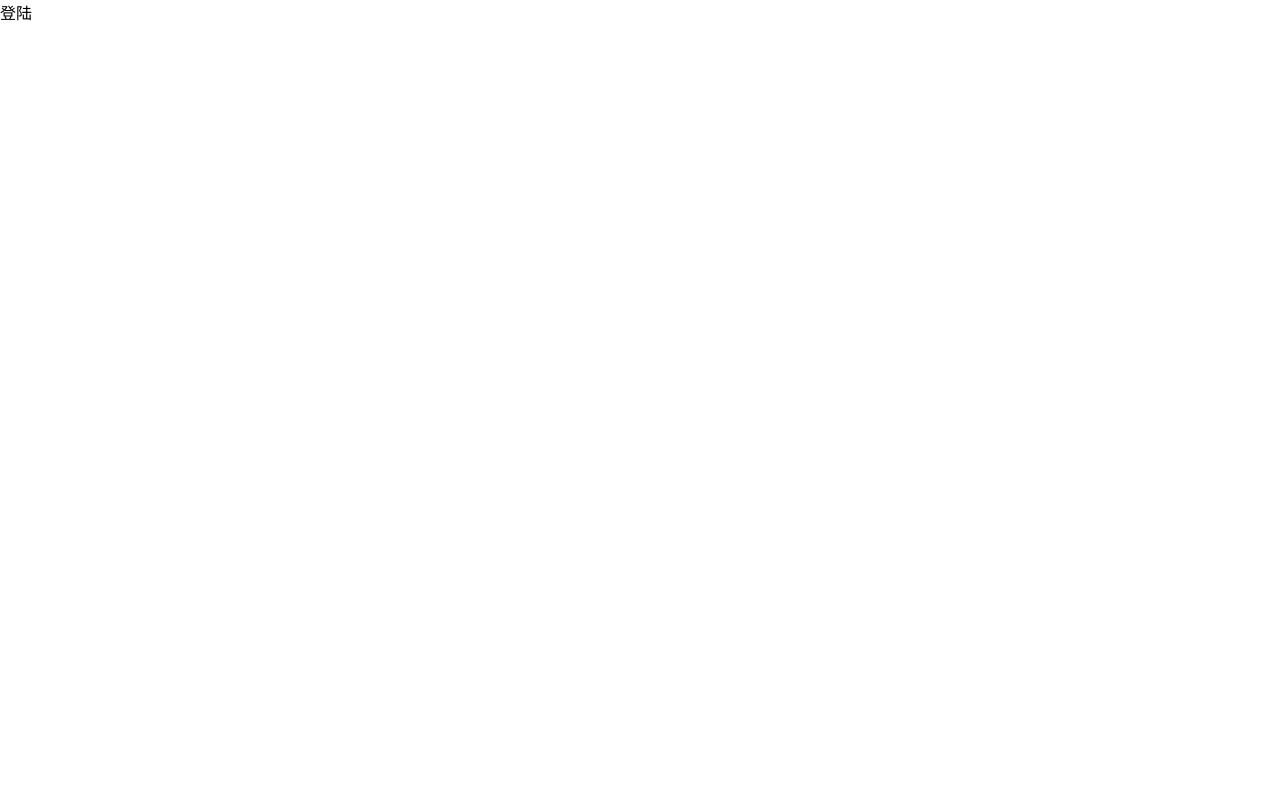
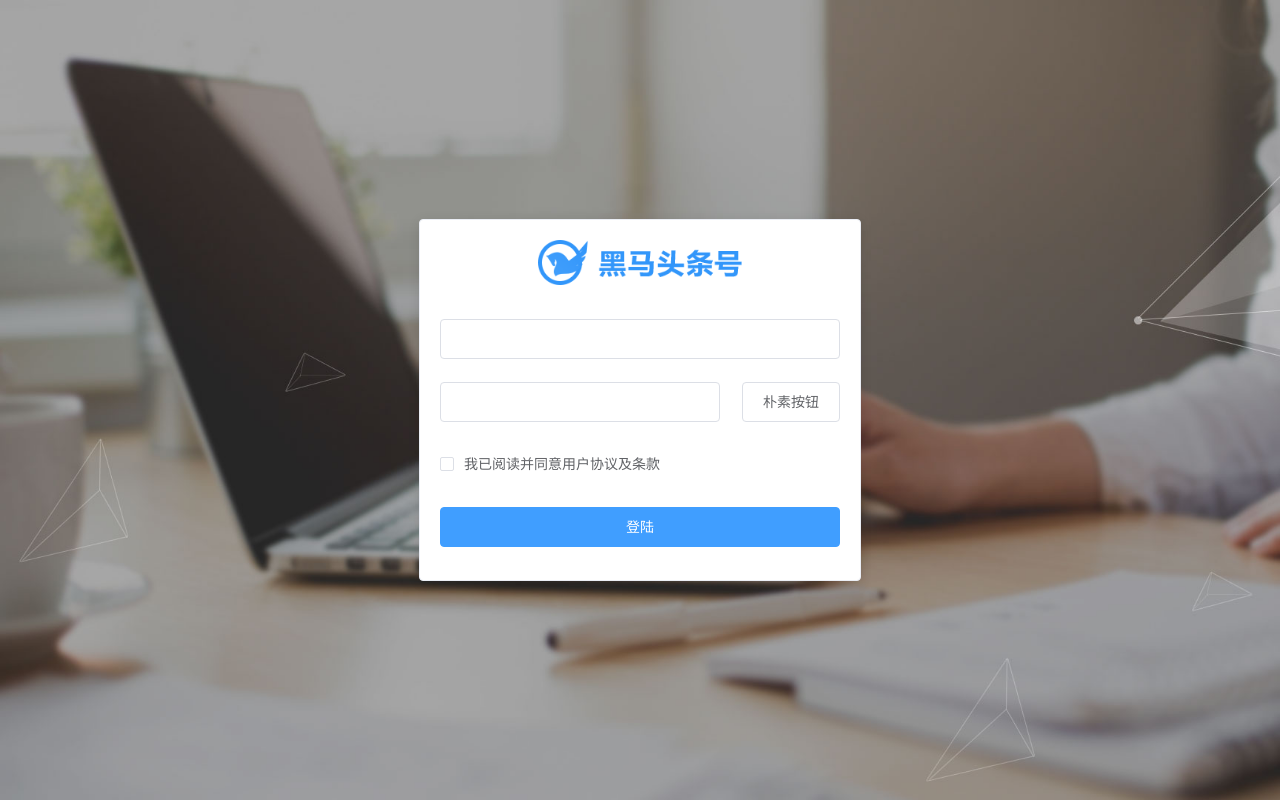
Before and after one commit to along521/88heimatoutiao, a Vue app: page /#/login in a window 1280 px wide. Built offline with nearby package versions, Linux system fonts and the light colour scheme.

Commit message:
登陆模块-页面布局及样式

```diff
--- a/src/views/login/index.vue
+++ b/src/views/login/index.vue
@@ -1,5 +1,32 @@
 <template>
-  <div>登陆</div>
+  <div class="login">
+      <!-- el ui卡片组件 -->
+      <el-card class="login-card">
+          <!-- 卡片内容 -->
+        <div class="title">
+            <img src="../../assets/img/logo_index.png" alt="">
+        </div>
+        <el-form style="margin-top:30px">
+            <el-form-item>
+                <el-input></el-input>
+            </el-form-item>
+            <el-form-item>
+                <el-input style="width:280px"></el-input>
+                <el-button style='float:right' plain>朴素按钮</el-button>
+            </el-form-item>
+            <el-form-item>
+                <!-- 勾选框 -->
+                <el-checkbox>我已阅读并同意用户协议及条款</el-checkbox>
+
+            </el-form-item>
+            <el-form-item>
+               <el-button style='width:100%' type="primary">登陆</el-button>
+
+            </el-form-item>
+        </el-form>
+      </el-card>
+  </div>
+
 </template>
 
 <script>
@@ -8,6 +35,24 @@
 }
 </script>
 
-<style>
+<style lang='less'>
+    .login{
+        height: 100vh;
 
+        background-image: url('../../assets/img/login_bg.jpg');
+        background-size: cover;
+        display: flex;
+        justify-content: center;
+        align-items: center;
+        .login-card{
+            width: 440px;
+            height: 360px;
+            .title {
+                text-align: center;
+                img {
+                   height: 45px;
+                }
+            }
+        }
+    }
 </style>
```
